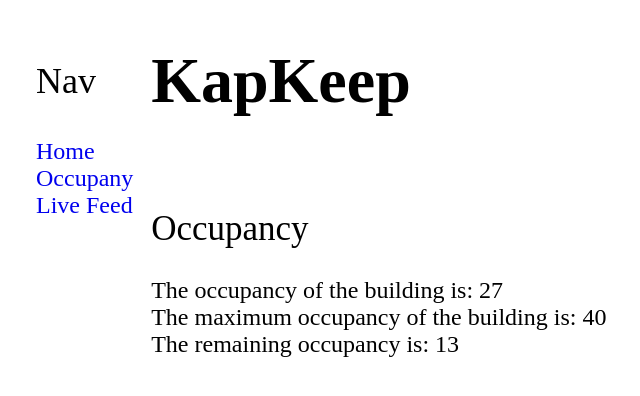
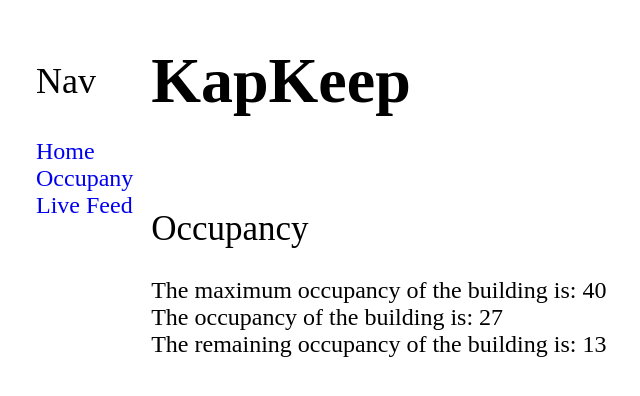
Before and after one commit to benclermontt/KapKeep, a Flask app: page /Occupancy in a window 1280 px wide. Shown: the top 396 px of the page, without its empty margins (28-668 px from the left). Run offline with Flask 2, Linux system fonts and the light colour scheme; parts of the project's set-up code (start-up, migrations or seed data) failed here and were passed over.

Commit message:
Fixed formatting on occupancy.html.

```diff
--- a/Server/templates/occupancy.html
+++ b/Server/templates/occupancy.html
@@ -26,11 +26,11 @@
 			<div class="row3">
 				<div class="body-paragraph">
 					<p>
-						The occupancy of the building is: 27<br>
+						The maximum occupancy of the building is: 40<br>
 
-                        The maximum occupancy of the building is: 40<br>
+                        The occupancy of the building is: 27<br>
 
-                        The remaining occupancy is: 13<br>
+                        The remaining occupancy of the building is: 13<br>
 					</p>
 				</div>
 
```
